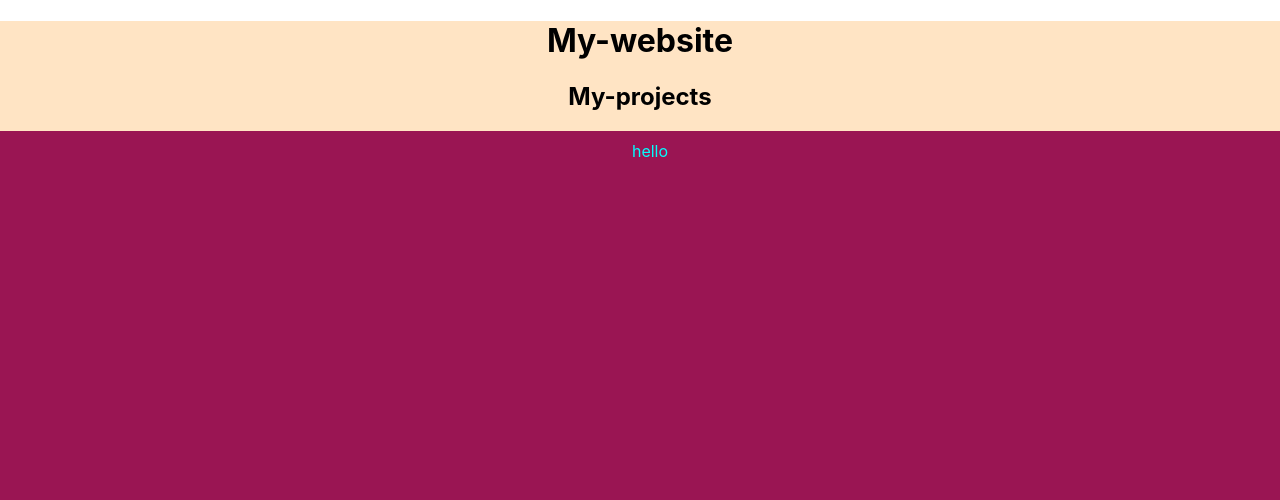
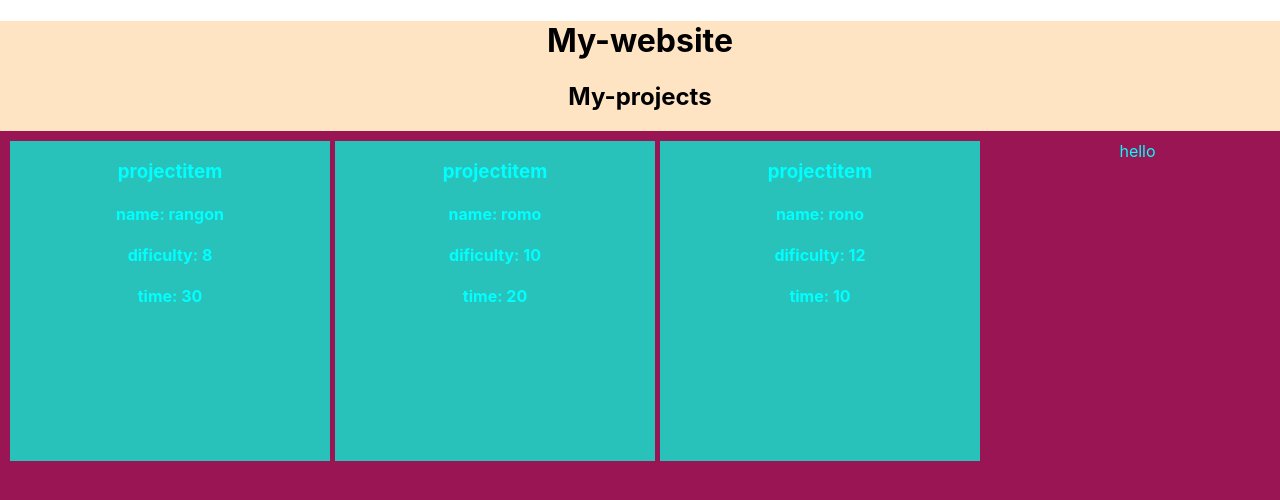
Before and after one commit to Rangon007/Myfirstwebsite, a React (Create React App) app: page / in a window 1280 px wide. Shown: the top 500 px of the page. Built offline with nearby package versions, Linux system fonts and the light colour scheme.

Commit message:
uncommenting myproject.js

```diff
--- a/src/Myproject.js
+++ b/src/Myproject.js
@@ -5,11 +5,9 @@ function Myproject() {
   return (
     <div className="myprojectcontainer">
       hello
-      {/* <ProjectItem name="rangon" dificulty="8" time="30" />
-
+      <ProjectItem name="rangon" dificulty="8" time="30" />
       <ProjectItem name="romo" dificulty="10" time="20" />
-
-      <ProjectItem name="rono" dificulty="12" time="10" /> */}
+      <ProjectItem name="rono" dificulty="12" time="10" />
     </div>
   );
 }
```
